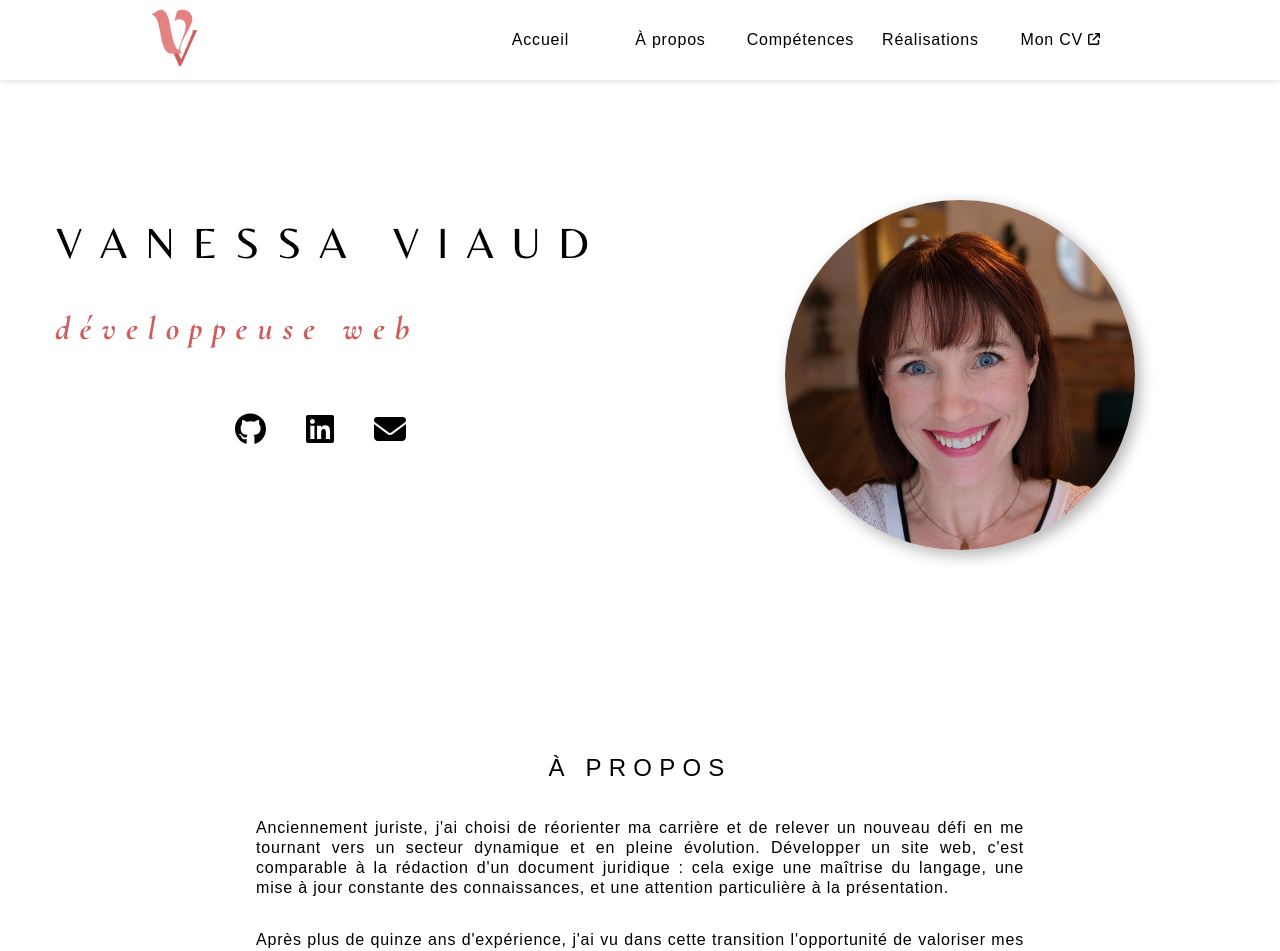
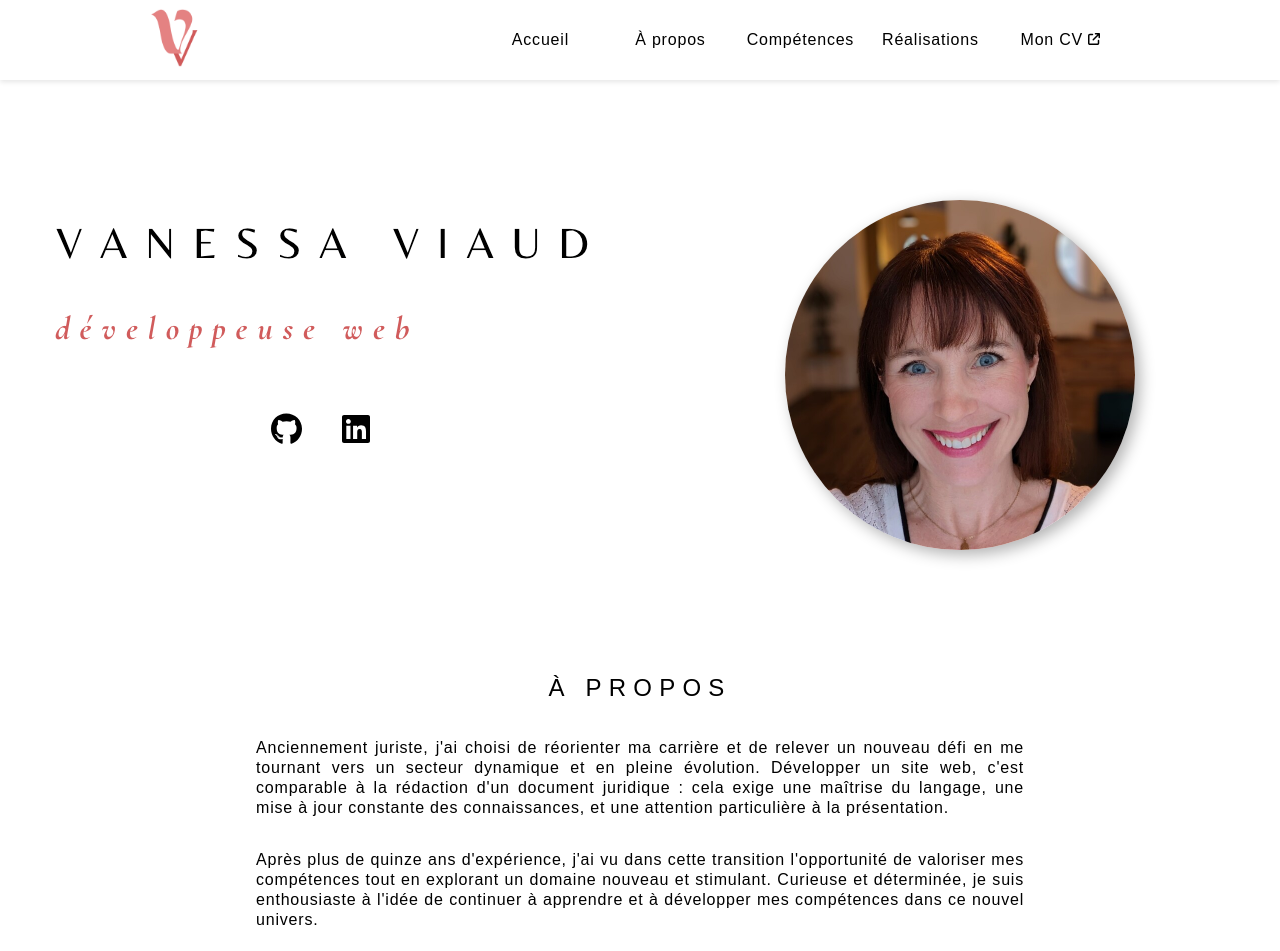
Before and after one commit to VanessaViaud/portfolio, a React (Create React App) app: page /#/ in a window 1280 px wide. Shown: the top 951 px of the page. Built offline with nearby package versions, Linux system fonts and the light colour scheme; a web font is replaced by a local one.

Commit message:
feat/add_linkedin

```diff
--- a/src/components/APropos.scss
+++ b/src/components/APropos.scss
@@ -5,7 +5,7 @@
   background-color: $main-background-color;
   flex-direction: column;
   align-items: center;
-  padding: 80px 0 0 0;
+  padding: 0px 0 0 0;
 
   &__title {
     margin: 0px;
--- a/src/components/Footer.js
+++ b/src/components/Footer.js
@@ -1,8 +1,8 @@
 import React, { useState } from "react";
 import { FontAwesomeIcon } from "@fortawesome/react-fontawesome";
 import { faGithub, faLinkedin } from "@fortawesome/free-brands-svg-icons";
-import { faEnvelope } from "@fortawesome/free-solid-svg-icons";
-import "../components/Footer.scss";
+/* import { faEnvelope } from "@fortawesome/free-solid-svg-icons";
+ */ import "../components/Footer.scss";
 import Mentions from "./Mentions";
 
 function Footer() {
@@ -20,10 +20,12 @@ function Footer() {
         <a href="https://github.com/VanessaViaud">
           <FontAwesomeIcon icon={faGithub} size="1x" />
         </a>
-        <FontAwesomeIcon icon={faLinkedin} size="1x" />
-        <a href="mailto:contactvvportfolio?subject=Contact from portfolio">
+        <a href="https://www.linkedin.com/in/vanessa-viaud-nantes/">
+          <FontAwesomeIcon icon={faLinkedin} size="1x" />
+        </a>
+        {/*         <a href="mailto:?subject=Contact from portfolio">
           <FontAwesomeIcon icon={faEnvelope} size="1x" />
-        </a>
+        </a> */}
       </div>
       <p onClick={openMentions} style={{ cursor: "pointer" }}>
         Mentions Légales
--- a/src/components/Header.js
+++ b/src/components/Header.js
@@ -105,7 +105,7 @@ function Header() {
           <li>
             <a
               aria-label="Cliquez pour télécharger le CV"
-              href="./CV_Vanessa_Viaud.pdf"
+              href="./CV_Vanessa_viaud_sept.pdf"
               target="_blank"
               rel="noopener noreferrer"
               className="header__navbar-inactive"
--- a/src/components/Title.js
+++ b/src/components/Title.js
@@ -4,8 +4,8 @@ import portrait from "../assets/PortraitVV.jpg";
 import logo from "../assets/logo4_vv.png";
 import { FontAwesomeIcon } from "@fortawesome/react-fontawesome";
 import { faGithub, faLinkedin } from "@fortawesome/free-brands-svg-icons";
-import { faEnvelope } from "@fortawesome/free-solid-svg-icons";
-function Title() {
+/* import { faEnvelope } from "@fortawesome/free-solid-svg-icons";
+ */ function Title() {
   return (
     <div className="presentation">
       <div className="presentation__title">
@@ -25,20 +25,22 @@ function Title() {
               aria-label="Lien vers Github Vanessa Viaud"
             />
           </a>
+          <a href="https://www.linkedin.com/in/vanessa-viaud-nantes/">
             <FontAwesomeIcon
               className="presentation__icons"
               icon={faLinkedin}
               size="2x"
               aria-label="Lien vers Linkedin Vanessa Viaud"
             />
-          <a href="mailto:contactvvportfolio?subject=Contact from portfolio">
+          </a>
+          {/*           <a href="mailto:contactvvportfolio?subject=Contact from portfolio">
             <FontAwesomeIcon
               className="presentation__icons"
               icon={faEnvelope}
               size="2x"
               aria-label="Envoyer un email à Vanessa Viaud"
             />
-          </a>
+          </a> */}
         </div>
       </div>
       <div className="presentation__portrait">
```
Also changed, not shown: 2 other files (tests, documents, lock files or other folders). Lines whose indentation alone changed are shown as unchanged.
